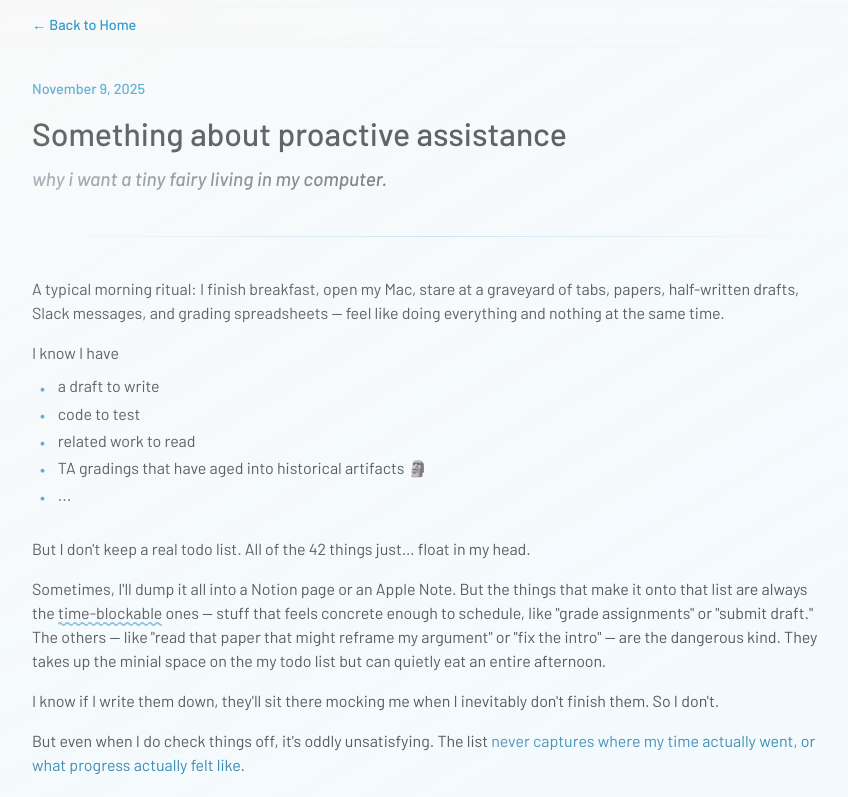
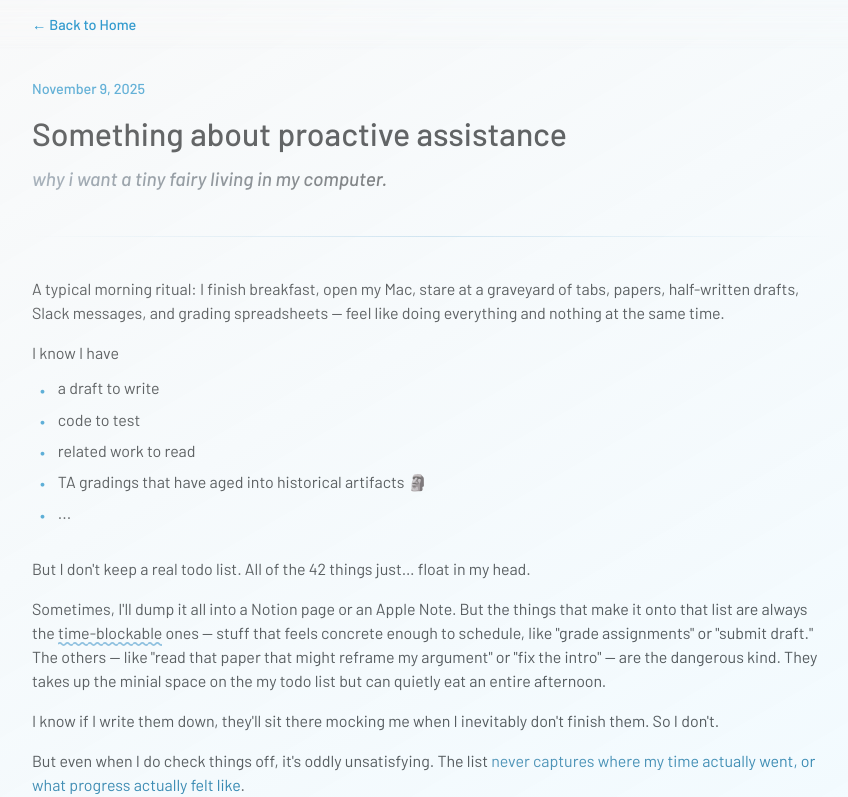
Before and after one commit to Rrrima/rrrima.github.io, a React (Create React App) app: page /blog/proactive-assistance in a window 1280 px wide. Shown: the top 797 px of the page, without its empty margins (208-1056 px from the left). Built offline with nearby package versions, Linux system fonts and the light colour scheme; a web font is replaced by a local one.

Commit message:
change blog list line spacing

```diff
--- a/src/styles/main.scss
+++ b/src/styles/main.scss
@@ -1529,7 +1529,7 @@ body {
 
 .blog-list-item {
   font-size: 1rem;
-  line-height: 1.1;
+  line-height: 1.35;
   margin-bottom: 0.5rem;
   padding-left: 0.5rem;
   display: flex;
```
